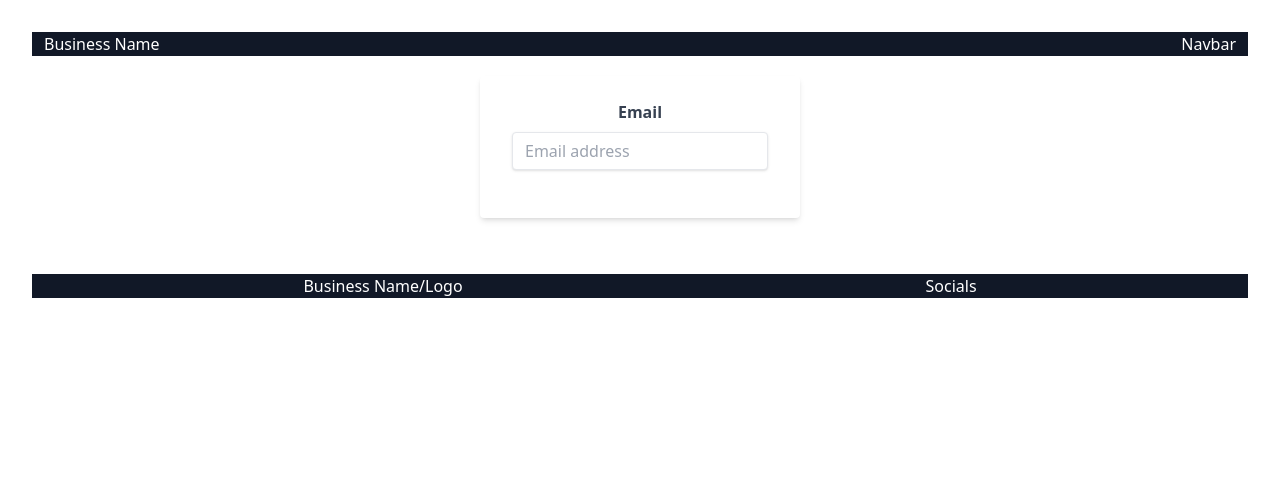
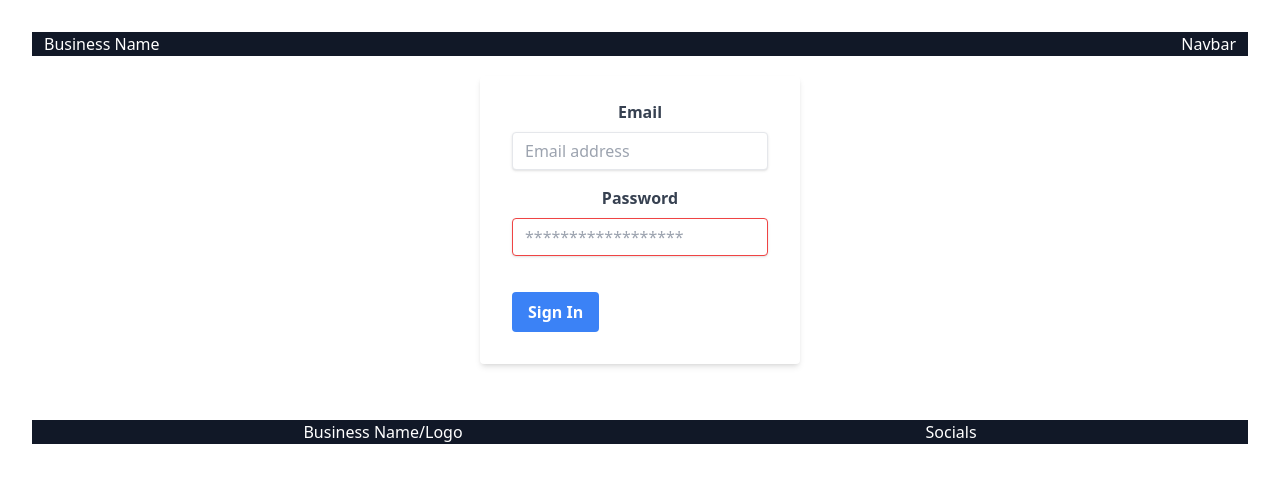
Before and after one commit to DanielG808/demo-business-site, a React (Vite) app: page /login in a window 1280 px wide. Shown: the top 482 px of the page. Built offline with nearby package versions, Linux system fonts and the light colour scheme.

Commit message:
created a password input and a sign in button

```diff
--- a/src/pages/Login.jsx
+++ b/src/pages/Login.jsx
@@ -10,11 +10,30 @@
               Email
             </label>
             <input
-              class="shadow appearance-none border rounded w-full py-2 px-3 text-gray-700 leading-tight focus:outline-none focus:shadow-outline"
+              className="shadow appearance-none border rounded w-full py-2 px-3 text-gray-700 leading-tight focus:outline-none focus:shadow-outline"
               id="username"
               type="text"
               placeholder="Email address"
             ></input>
+          </div>
+          <div className="mb-6">
+            <label className="block text-gray-700 text-md font-bold mb-2">
+              Password
+            </label>
+            <input
+              className="shadow appearance-none border border-red-500 rounded w-full py-2 px-3 text-gray-700 mb-3 leading-tight focus:outline-none focus:shadow-outline"
+              id="password"
+              type="password"
+              placeholder="******************"
+            ></input>
+          </div>
+          <div className="flex items-center justify-between">
+            <button
+              className="bg-blue-500 hover:bg-blue-700 text-white font-bold py-2 px-4 rounded focus:outline-none focus:shadow-outline"
+              type="submit"
+            >
+              Sign In
+            </button>
           </div>
         </form>
       </div>
```
